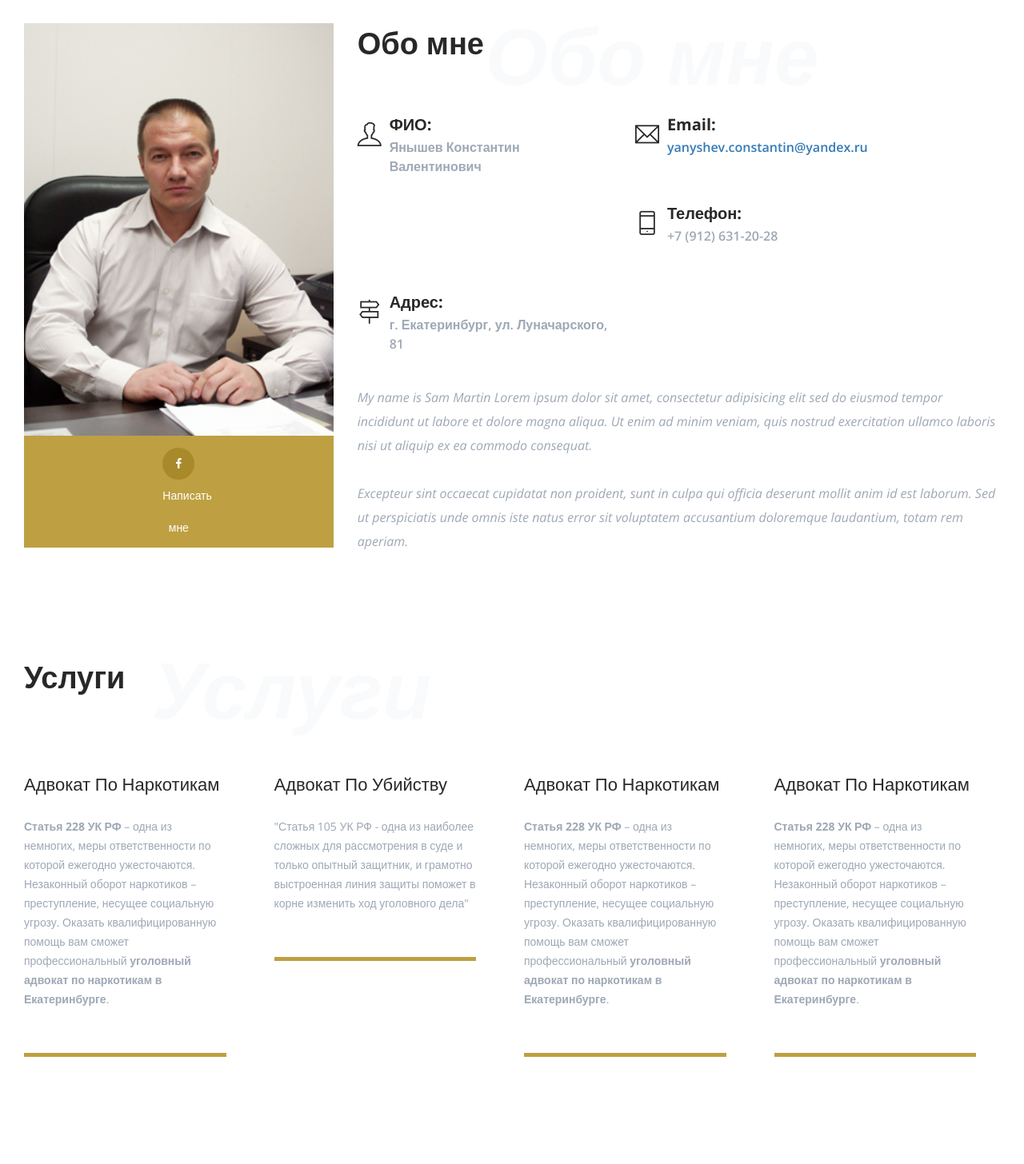
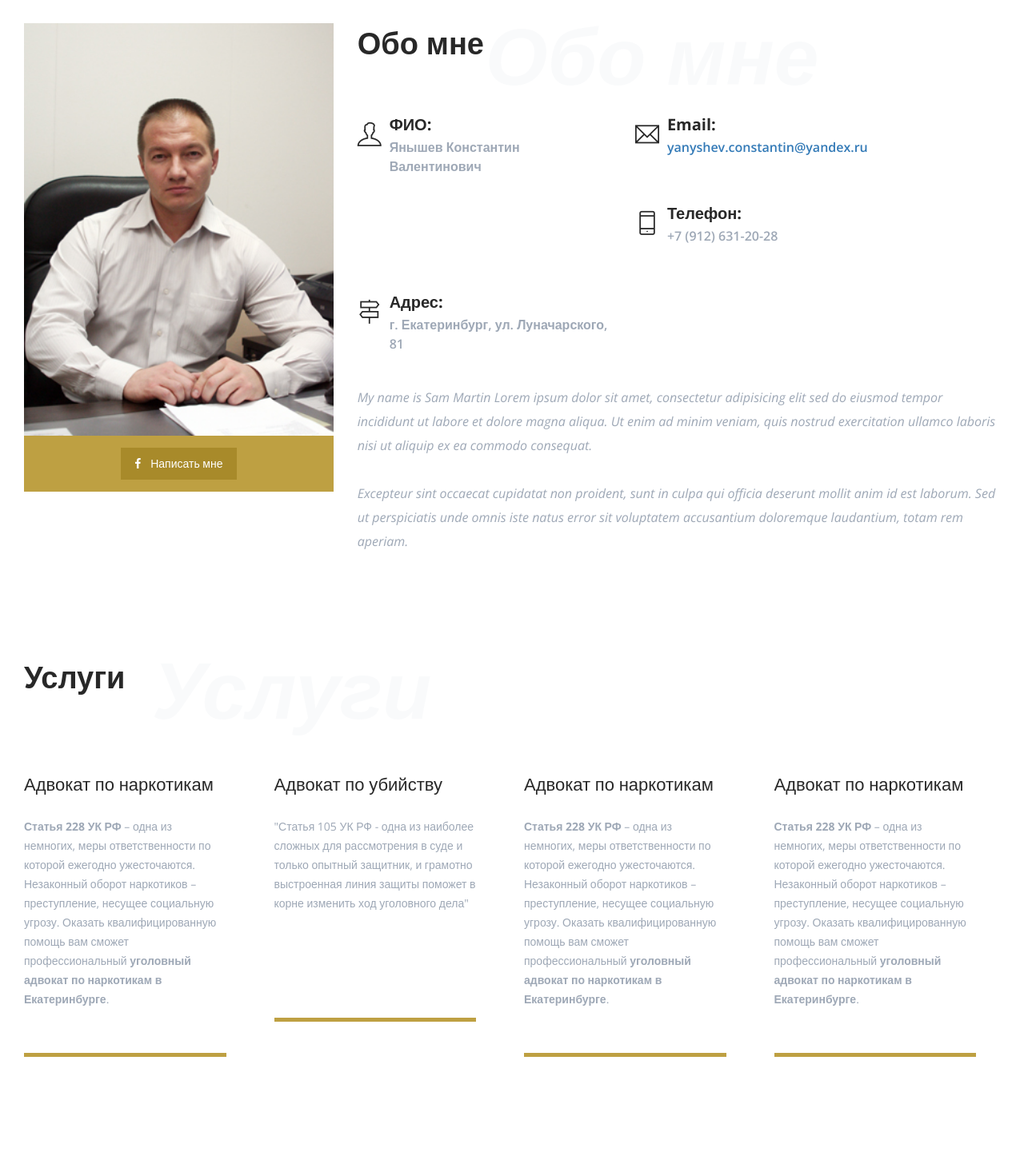
Before and after one commit to PRakulaStudio/Yanyshev, a PHP site: page / in a window 1280 px wide. Shown: the part 881-2337 px from the top of the page at 80% size. Run offline with PHP 8.4, Linux system fonts and the light colour scheme; some libraries are stand-ins or nearby versions.

Commit message:
Intermediate stage #2

```diff
--- a/css/style.css
+++ b/css/style.css
@@ -303,8 +303,9 @@ margin-left: -17px; line-height: 50px; }
 .about-social { background: #bea042; padding: 15px 10px; text-align: center; }
 .about-social ul { padding: 0px; margin: 0px; }
 .about-social ul li { display: inline-block; }
-.about-social ul li a { display: block; margin: 0px 5px; width: 40px; height: 40px; background: #a88a2a; color: #ffffff; line-height: 40px; text-align: center; border-radius: 50%; font-size: 14px; }
-.about-social ul li a:hover { background: #282828 ; }
+.about-social ul li a { display: block; margin: 0px 5px; width: 145px; height: 40px; background: #a88a2a; color: #ffffff; line-height: 40px; text-align: center;  font-size: 14px; }
+.about-social ul li i { margin-right: 12px; }
+ .about-social ul li a:hover { background: #282828 ; }
 /*my-contact*/
 .my-contact { margin-top: 50px }
 .my-contact .contact-icon { float: left; margin-right: 25px; }
@@ -319,9 +320,9 @@ margin-left: -17px; line-height: 50px; }
 /*************************
           service
 *************************/
-.service-block { position: relative; overflow: hidden; margin-right: 30px; }
+.service-block { position: relative; overflow: hidden; margin-right: 30px; min-height: 330px;}
 .service-block span { font-size: 50px; color: #a1aab6; display: block; margin-bottom: 30px; }
-.service-block h2 { text-transform: capitalize; font-weight: 500; margin-bottom: 30px }
+.service-block h2 { font-weight: 500; margin-bottom: 30px }
 .service-block p { margin-bottom: 60px; }
 .service-block .contact-button { height: 5px; position: absolute; bottom: 0; left: 0px; right: 0px; background: #bea042; transition: all 0.3s ease-in-out;   -webkit-transition: all 0.3s ease-in-out; -o-transition: all 0.3s ease-in-out; -moz-transition: all 0.3s ease-in-out; -ms-transition: all 0.3s ease-in-out; }
 .service-block .contact-button:hover { background: #282828  ; }
--- a/index.html
+++ b/index.html
@@ -187,7 +187,7 @@
    	 	 		</div>
    	 	 	</div>
 
-   	 	 	<div class="col-lg-4 col-md-4 col-sm-4">
+   	 	 	<div class="col-lg-5 col-md-5 col-sm-5">
    	 	 		<div class="my-contact clearfix">
    	 	 			<div class="contact-icon">
    	 	 				<span class="ti-mobile"></span>
@@ -338,7 +338,7 @@
             </h4><h4>&nbsp;</h4>
             <h3 style="text-align: center;"><span
                     style="font-size: 18pt;">&nbsp;<strong>Адвокат - Константин Янышев</strong></span></h3>
-            <p><img src="images/files/IMG_76231.jpeg" alt="" width="953" height="348"></p><h4
+            <p style="text-align: center;"><img src="images/files/IMG_76231.jpeg" alt="" width="953" height="348"></p><h4
                     style="text-align: justify; text-indent: 25px;">&nbsp;</h4>
             <p style="text-align: justify; text-indent: 25px;"><span style="font-size: 12pt;">Психологическое напряжение, растерянность и, зачастую, полное отсутствие понимания того, как защитить свои интересы… Уголовные дела и всё, что с ними связано, всегда приносят массу сложностей. Это может относиться к подозреваемым и обвиняемым, потерпевшим и свидетелям, а также и к тем, чей процессуальный статус ещё не определен. Справиться с эмоциями, трезво оценить ситуацию и разработать стратегию защиты вам поможет <strong>адвокат по уголовным делам</strong>.</span>
             </p>
```
